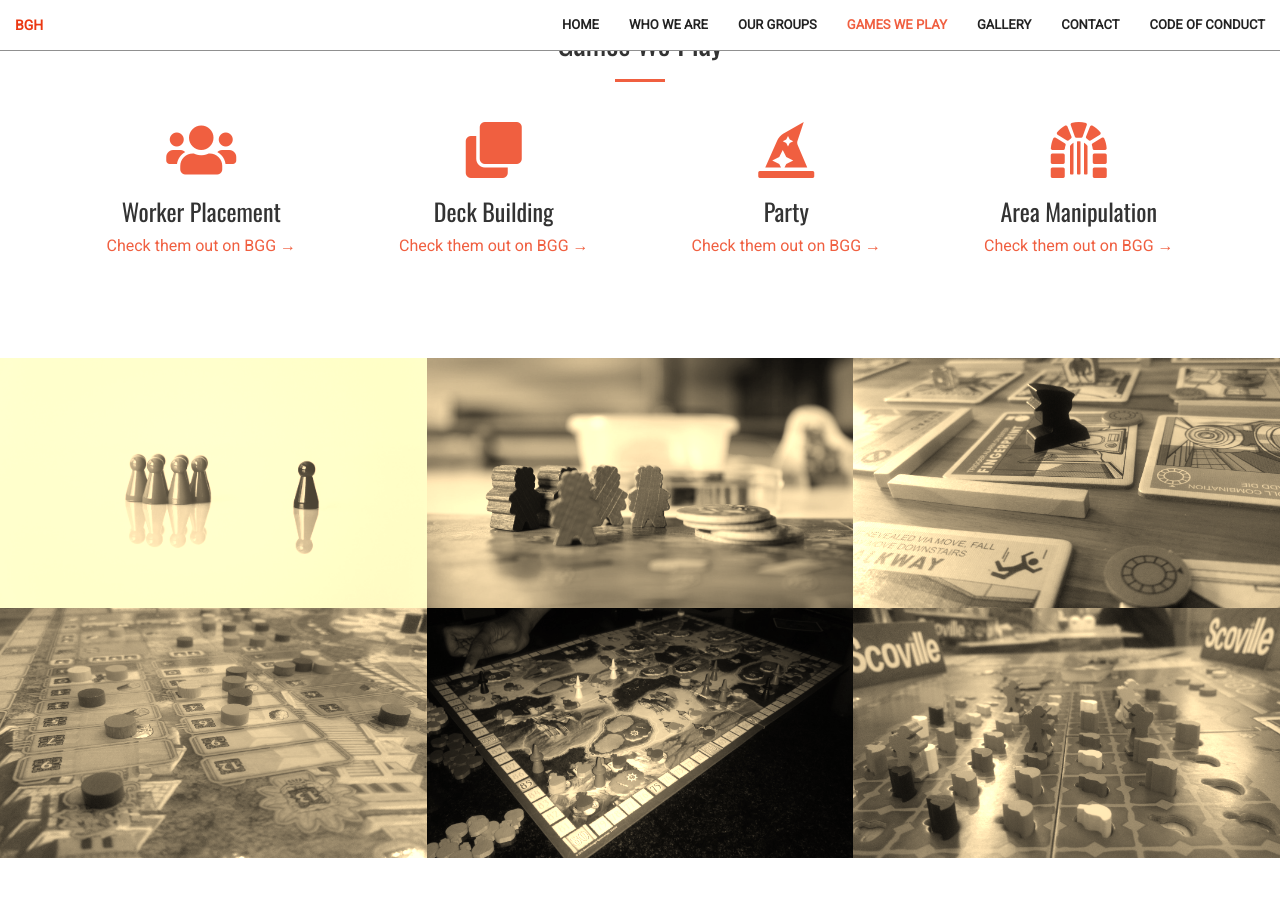
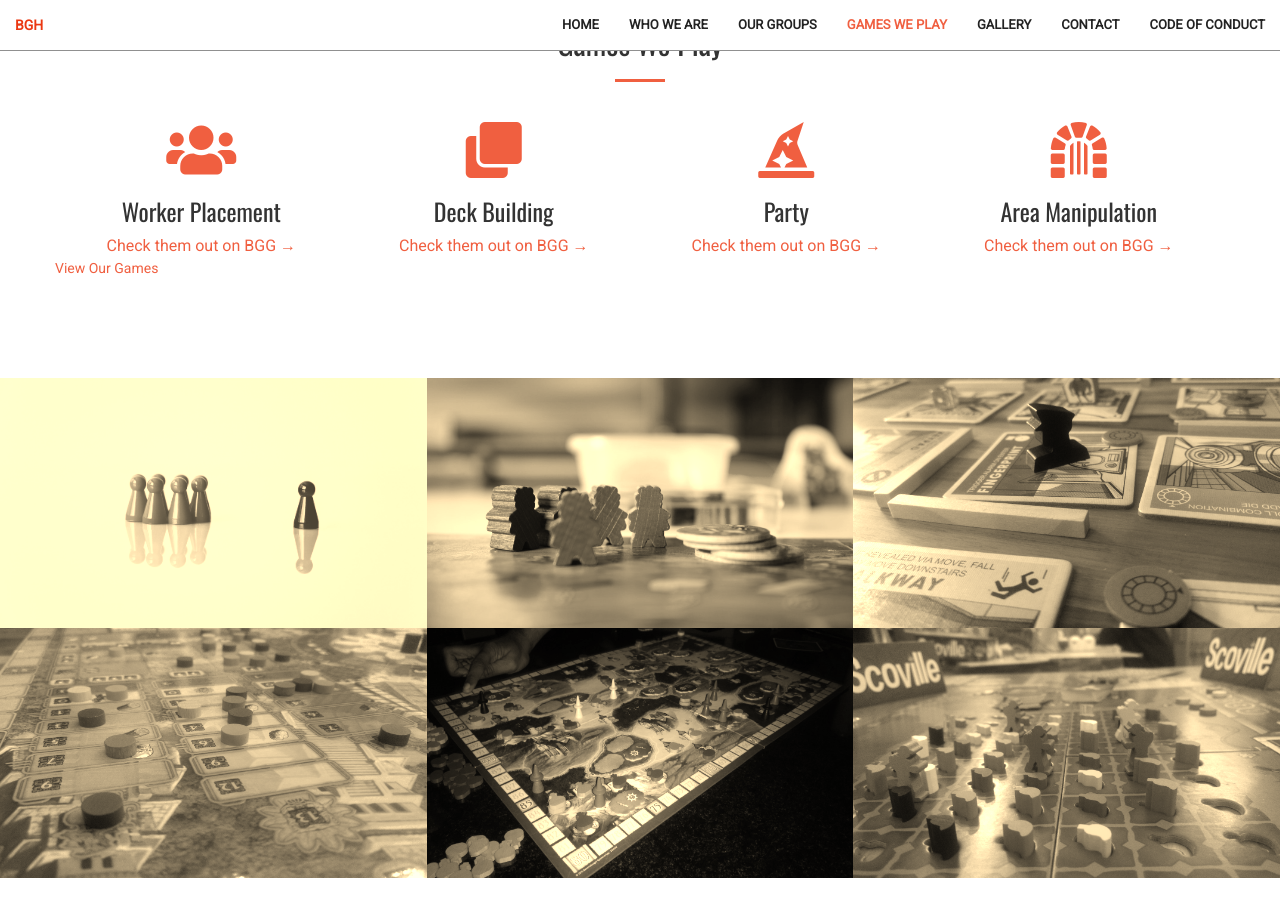
Before and after one commit to boardgamersofhyderabad/boardgamersofhyderabad.github.io, a Jekyll site: the page built from index.md, in a window 1280 px wide and 900 px high, scrolled down 2830 px. Built offline with Jekyll 4.4.1, drawn with Linux system fonts in a browser that asks for light colours; nearby versions of some CDN libraries; a script that is not in the unit is left out.

Commit message:
BGG Link

```diff
--- a/_config.yml
+++ b/_config.yml
@@ -27,6 +27,7 @@ sociallinks:
   Instagram: https://www.instagram.com/
   WhatsApp: https://www.whatsapp.com/
   Meetup: https://www.meetup.com/
+  BGG: https://boardgamegeek.com/guild/3493
 
 # Build settings
 markdown: kramdown
--- a/_includes/games-we-play.html
+++ b/_includes/games-we-play.html
@@ -20,4 +20,9 @@
 			{% endfor %}
         </div>
     </div>
+	<div class="container">
+		<div class="row">
+			<a href="{{ site.sociallinks.BGG }}" target="_blank">View Our Games</a>
+		</div>
+	</div>
 </section>
```
